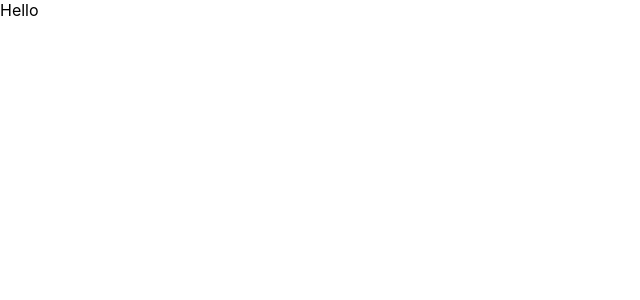
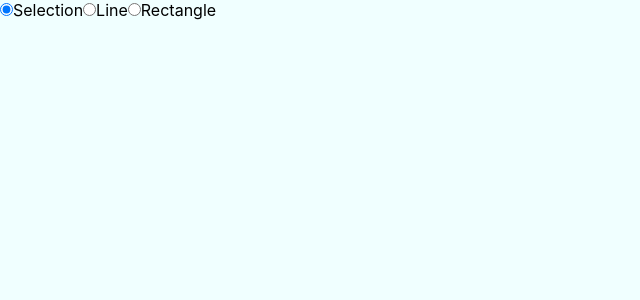
Before and after one commit to pobch/react-diagram, a React (Create React App) app: page / in a window 1280 px wide. Shown: the top 300 px of the page, without its empty margins (0-640 px from the left). Built offline with nearby package versions, Linux system fonts and the light colour scheme.

Commit message:
My first line drawing

```diff
--- a/src/App.tsx
+++ b/src/App.tsx
@@ -1,3 +1,130 @@
+import { useLayoutEffect, useRef, useState } from 'react'
+import rough from 'roughjs/bundled/rough.esm'
+import { Drawable } from 'roughjs/bin/core'
+
+const generator = rough.generator()
+
 export function App() {
-  return <div>Hello</div>
+  const [tool, setTool] = useState<'selection' | 'line' | 'rectangle'>('selection')
+  const [elements, setElements] = useState<
+    {
+      id: number | string
+      x1: number
+      y1: number
+      x2: number
+      y2: number
+      type: 'selection' | 'line' | 'rectangle'
+      roughElement: Drawable
+    }[]
+  >([])
+  const [action, setAction] = useState<'none' | 'drawing'>('none')
+
+  function handleMouseDown(e: React.MouseEvent) {
+    const { clientX, clientY } = e
+    if (tool === 'line') {
+      const id = elements.length
+      const roughElement = generator.line(clientX, clientY, clientX, clientY)
+      const newElement = {
+        id: id,
+        x1: clientX,
+        y1: clientY,
+        x2: clientX,
+        y2: clientY,
+        type: tool,
+        roughElement,
+      }
+      setElements((prevState) => [...prevState, newElement])
+      setAction('drawing')
+    }
+  }
+
+  function handleMouseMove(e: React.MouseEvent) {
+    const { clientX, clientY } = e
+    if (action === 'drawing') {
+      // replace last element
+      const lastIndex = elements.length - 1
+      const { x1: currentX1, y1: currentY1 } = elements[lastIndex]
+      const elementsCopy = [...elements]
+      if (tool === 'line') {
+        const roughElement = generator.line(currentX1, currentY1, clientX, clientY)
+        const newElement = {
+          id: lastIndex,
+          x1: currentX1,
+          y1: currentY1,
+          x2: clientX,
+          y2: clientY,
+          type: tool,
+          roughElement,
+        }
+        elementsCopy[lastIndex] = newElement
+      }
+      setElements(elementsCopy)
+    }
+  }
+
+  function handleMouseUp(e: React.MouseEvent) {
+    setAction('none')
+  }
+
+  // Rendering frame by frame
+  const canvasRef = useRef<HTMLCanvasElement | null>(null)
+  useLayoutEffect(() => {
+    if (!canvasRef.current) return
+
+    const canvas = canvasRef.current
+    canvas.width = window.devicePixelRatio * window.innerWidth
+    canvas.height = window.devicePixelRatio * window.innerHeight
+    const context = canvas.getContext('2d')
+    //CSS pixels for coordinate systems
+    context?.scale(window.devicePixelRatio, window.devicePixelRatio)
+
+    context?.clearRect(0, 0, canvas.width, canvas.height)
+
+    const roughCanvas = rough.canvas(canvas)
+    elements.forEach((element) => {
+      if (element.type === 'line') {
+        roughCanvas.draw(element.roughElement)
+      }
+    })
+  }, [elements])
+
+  return (
+    <div>
+      {/* Menu */}
+      <div style={{ position: 'fixed' }}>
+        <input
+          type="radio"
+          id="selection"
+          checked={tool === 'selection'}
+          onChange={() => setTool('selection')}
+        />
+        <label htmlFor="selection">Selection</label>
+        <input type="radio" id="line" checked={tool === 'line'} onChange={() => setTool('line')} />
+        <label htmlFor="line">Line</label>
+        <input
+          type="radio"
+          id="rectangle"
+          checked={tool === 'rectangle'}
+          onChange={() => setTool('rectangle')}
+        />
+        <label htmlFor="rectangle">Rectangle</label>
+      </div>
+
+      {/* Canvas */}
+      <canvas
+        ref={canvasRef}
+        style={{
+          backgroundColor: 'azure',
+          display: 'block',
+          width: window.innerWidth,
+          height: window.innerHeight,
+        }}
+        onMouseDown={handleMouseDown}
+        onMouseMove={handleMouseMove}
+        onMouseUp={handleMouseUp}
+      >
+        My Canvas
+      </canvas>
+    </div>
+  )
 }
--- /dev/null
+++ b/src/roughjs.d.ts
@@ -0,0 +1,4 @@
+declare module 'roughjs/bundled/rough.esm' {
+  import rough from 'roughjs'
+  export default rough
+}
```
